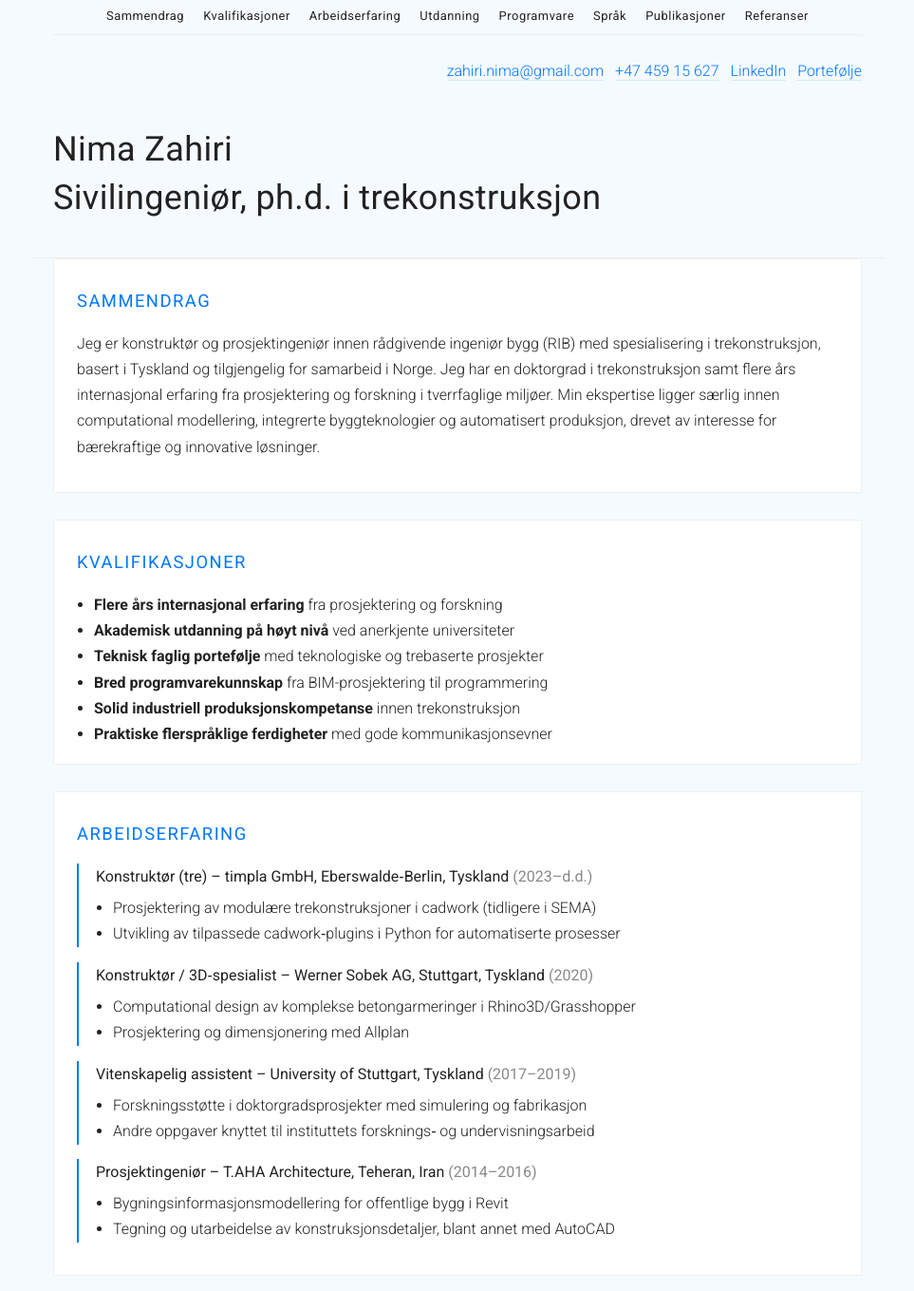
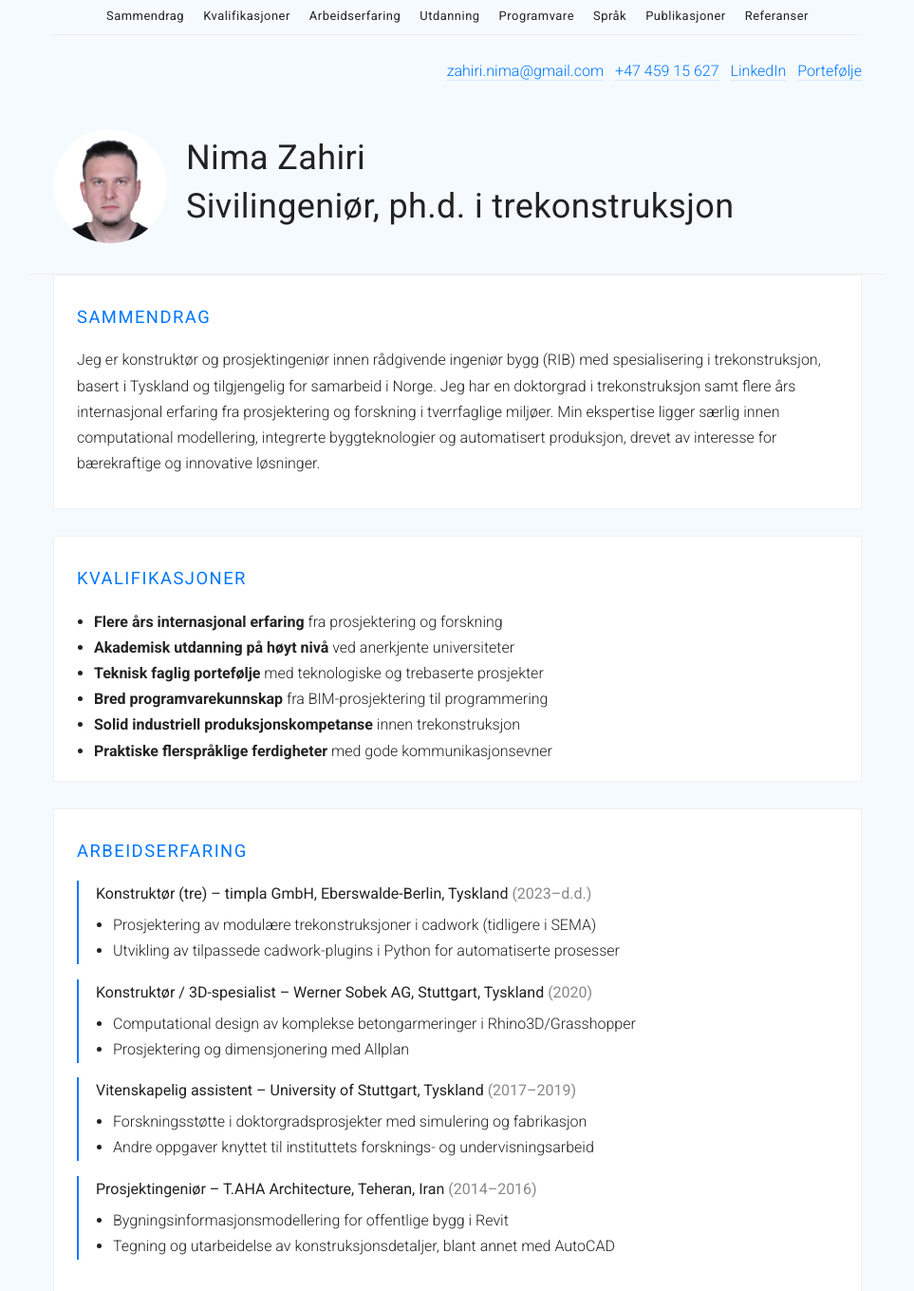
Before and after one commit to nimazahiri/nimazahiri.github.io, a plain HTML site: page index.html in a window 1280 px wide. Shown: the top 1359 px of the page at 95% size, without its empty margins (158-1121 px from the left). Drawn offline with Linux system fonts and the light colour scheme.

Commit message:
Update index.html

```diff
--- a/index.html
+++ b/index.html
@@ -144,6 +144,11 @@
       border-bottom: none;
       background: none;
       margin-bottom: 16px;
+
+      /* Added to place image on the left of text */
+      display: flex;
+      align-items: center;
+      gap: 20px;
     }
     .hero h1 {
       margin: 0 0 8px;
@@ -157,6 +162,13 @@
       margin: 4px 0;
       color: #555;
       font-size: 1em;
+    }
+    /* Added profile picture style */
+    .profile-pic {
+      width: 120px;
+      height: 120px;
+      object-fit: cover;
+      border-radius: 50%;
     }
     main {
       width: 100%;
@@ -286,8 +298,11 @@
       </div>
     </nav>
     <section class="hero">
-  <h1>Nima Zahiri</h1>
-  <h1>Sivilingeniør, ph.d. i trekonstruksjon</h1>
+      <img src="assets/profile.jpg" alt="Profilbilde av Nima Zahiri" class="profile-pic">
+      <div class="hero-text">
+        <h1>Nima Zahiri</h1>
+        <h1>Sivilingeniør, ph.d. i trekonstruksjon</h1>
+      </div>
     </section>
   </header>
 
@@ -297,7 +312,7 @@
       <h2>Personalia</h2>
       <div class="kvp">
         <div class="label">Navn</div><div>Nima Zahiri</div>
-        <div class="label">E‑post</div><div><a href="mailto:zahiri.nima@gmail.com">zahiri.nima@gmail.com</a></div>
+        <div class="label">E-post</div><div><a href="mailto:zahiri.nima@gmail.com">zahiri.nima@gmail.com</a></div>
         <div class="label">Telefon</div><div><a href="tel:+4745915627">+47 459 15 627</a></div>
         <div class="label">LinkedIn</div><div><a href="https://linkedin.com/in/nimazahiri">linkedin.com/in/nimazahiri</a></div>
         <div class="label">Nettside</div><div><a href="https://nimazahiri.github.io">nimazahiri.github.io</a></div>
@@ -326,15 +341,15 @@
       <h2>Arbeidserfaring</h2>
 
       <div class="job">
-        <h3>Konstruktør (tre) – timpla GmbH, Eberswalde‑Berlin, Tyskland <span class="muted">(2023–d.d.)</span></h3>
+        <h3>Konstruktør (tre) – timpla GmbH, Eberswalde-Berlin, Tyskland <span class="muted">(2023–d.d.)</span></h3>
         <ul>
           <li>Prosjektering av modulære trekonstruksjoner i cadwork (tidligere i SEMA)</li>
-          <li>Utvikling av tilpassede cadwork‑plugins i Python for automatiserte prosesser</li>
+          <li>Utvikling av tilpassede cadwork-plugins i Python for automatiserte prosesser</li>
         </ul>
       </div>
 
       <div class="job">
-        <h3>Konstruktør / 3D‑spesialist – Werner Sobek AG, Stuttgart, Tyskland <span class="muted">(2020)</span></h3>
+        <h3>Konstruktør / 3D-spesialist – Werner Sobek AG, Stuttgart, Tyskland <span class="muted">(2020)</span></h3>
         <ul>
           <li>Computational design av komplekse betongarmeringer i Rhino3D/Grasshopper</li>
           <li>Prosjektering og dimensjonering med Allplan</li>
@@ -345,7 +360,7 @@
         <h3>Vitenskapelig assistent – University of Stuttgart, Tyskland <span class="muted">(2017–2019)</span></h3>
         <ul>
           <li>Forskningsstøtte i doktorgradsprosjekter med simulering og fabrikasjon</li>
-          <li>Andre oppgaver knyttet til instituttets forsknings‑ og undervisningsarbeid</li>
+          <li>Andre oppgaver knyttet til instituttets forsknings- og undervisningsarbeid</li>
         </ul>
       </div>
 
@@ -383,7 +398,7 @@
         <li><strong>Parametrisk design:</strong> Rhino3D, Grasshopper (ekspert, underviser)</li>
         <li><strong>Programmering:</strong> Python (avansert, utvikler), C#, JavaScript (grunnleggende)</li>
         <li><strong>Bygningsinformasjonsmodellering:</strong> Revit (avansert, sertifisert)</li>
-        <li><strong>FEM‑analyse:</strong> Karamba3D (ekspert), Fusion 360 (erfaren)</li>
+        <li><strong>FEM-analyse:</strong> Karamba3D (ekspert), Fusion 360 (erfaren)</li>
         <li><strong>Trekonstruksjon:</strong> cadwork (ekspert, sertifisert), SEMA (ekspert, sertifisert)</li>
         <li><strong>Trebearbeiding:</strong> Hundegger Cambium (erfaren), KUKA robotprogrammering (erfaren)</li>
       </ul>
```
